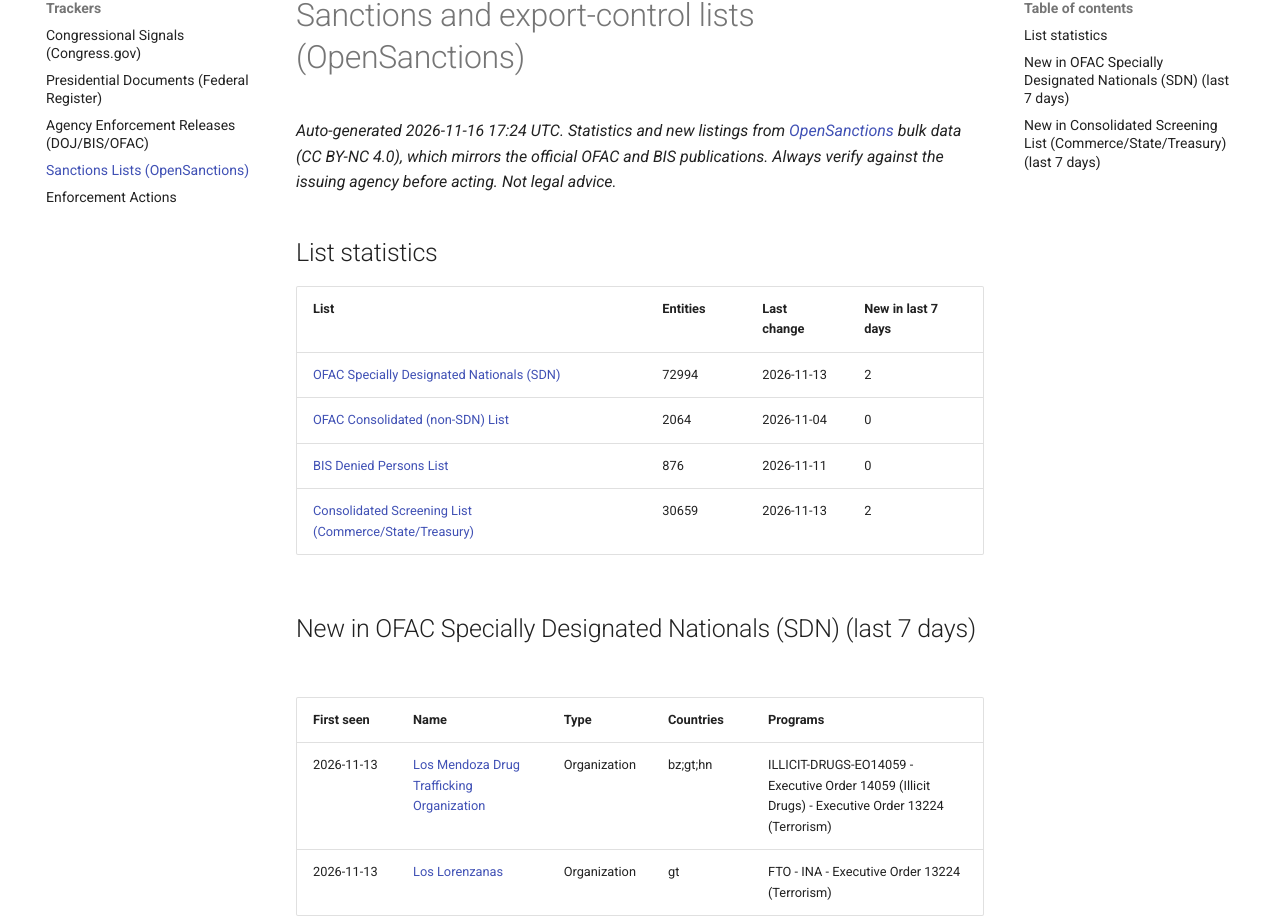
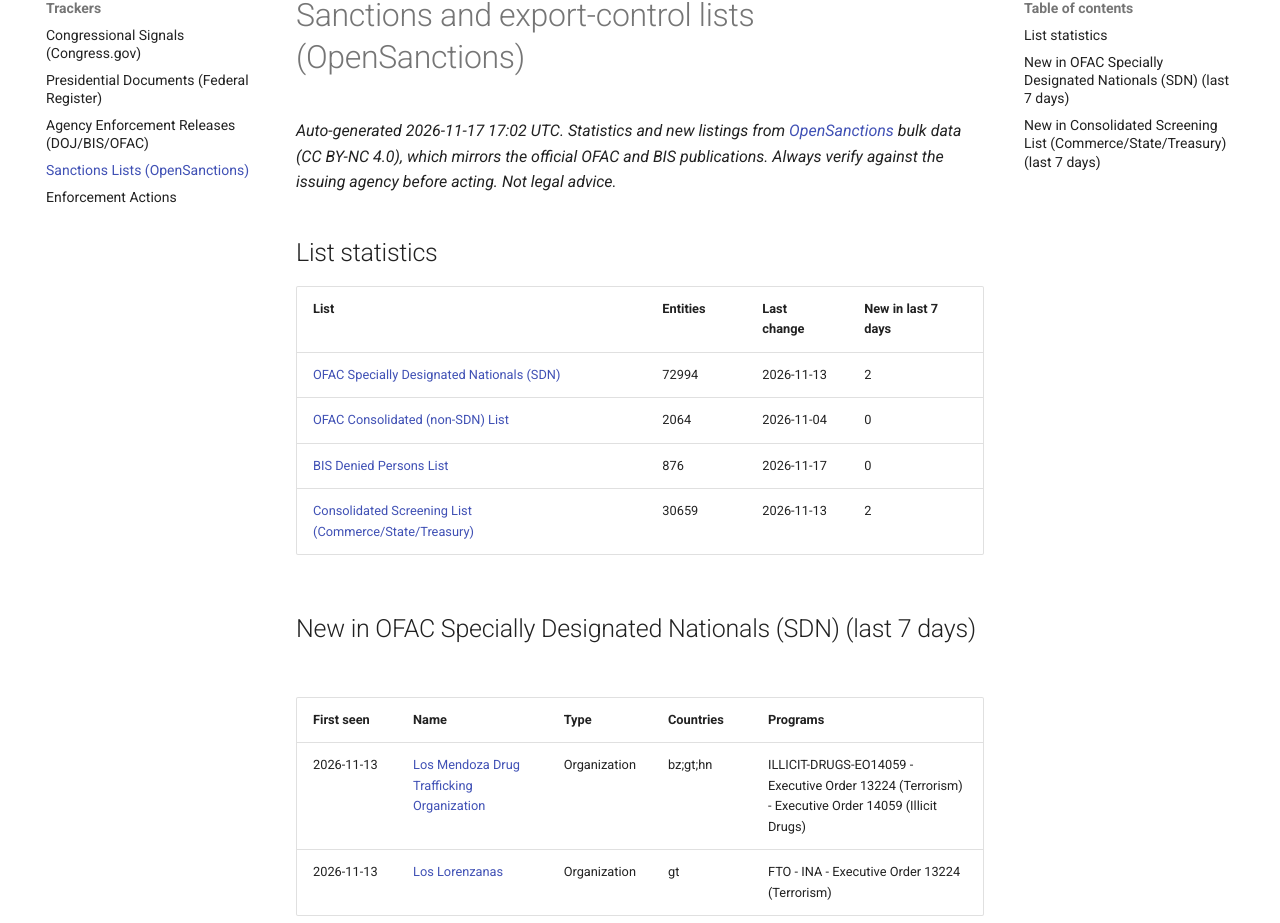
Before and after one commit to felipelago17/Congressional-Influence-Sanctions-Export-Controls, an MkDocs documentation site: the page built from docs/trackers/sanctions-data.md, in a window 1280 px wide and 1400 px high. Shown: the part 151-1074 px from the top of the window. Built offline with MkDocs 1.6.1 and Material for MkDocs 9.7.7, drawn with Linux system fonts in a browser that asks for light colours; comment, search, counter and statistics services are not loaded.

Commit message:
data: sanctions lists 2026-11-17

```diff
--- a/docs/trackers/sanctions-data.md
+++ b/docs/trackers/sanctions-data.md
@@ -1,6 +1,6 @@
 # Sanctions and export-control lists (OpenSanctions)
 
-*Auto-generated 2026-11-16 17:24 UTC. Statistics and new listings from [OpenSanctions](https://www.opensanctions.org/) bulk data (CC BY-NC 4.0), which mirrors the official OFAC and BIS publications. Always verify against the issuing agency before acting. Not legal advice.*
+*Auto-generated 2026-11-17 17:02 UTC. Statistics and new listings from [OpenSanctions](https://www.opensanctions.org/) bulk data (CC BY-NC 4.0), which mirrors the official OFAC and BIS publications. Always verify against the issuing agency before acting. Not legal advice.*
 
 ## List statistics
 
@@ -8,22 +8,22 @@
 |---|---|---|---|
 | [OFAC Specially Designated Nationals (SDN)](https://www.opensanctions.org/datasets/us_ofac_sdn/) | 72994 | 2026-11-13 | 2 |
 | [OFAC Consolidated (non-SDN) List](https://www.opensanctions.org/datasets/us_ofac_cons/) | 2064 | 2026-11-04 | 0 |
-| [BIS Denied Persons List](https://www.opensanctions.org/datasets/us_bis_denied/) | 876 | 2026-11-11 | 0 |
+| [BIS Denied Persons List](https://www.opensanctions.org/datasets/us_bis_denied/) | 876 | 2026-11-17 | 0 |
 | [Consolidated Screening List (Commerce/State/Treasury)](https://www.opensanctions.org/datasets/us_trade_csl/) | 30659 | 2026-11-13 | 2 |
 
 ## New in OFAC Specially Designated Nationals (SDN) (last 7 days)
 
 | First seen | Name | Type | Countries | Programs |
 |---|---|---|---|---|
-| 2026-11-13 | [Los Mendoza Drug Trafficking Organization](https://www.opensanctions.org/entities/ofac-59031/) | Organization | bz;gt;hn | ILLICIT-DRUGS-EO14059 - Executive Order 14059 (Illicit Drugs) - Executive Order 13224 (Terrorism) |
-| 2026-11-13 | [Los Lorenzanas](https://www.opensanctions.org/entities/ofac-59070/) | Organization | gt | FTO - INA - Executive Order 13224 (Terrorism) |
+| 2026-11-13 | [Los Mendoza Drug Trafficking Organization](https://www.opensanctions.org/entities/ofac-59031/) | Organization | bz;gt;hn | ILLICIT-DRUGS-EO14059 - Executive Order 13224 (Terrorism) - Executive Order 14059 (Illicit Drugs) |
+| 2026-11-13 | [Los Lorenzanas](https://www.opensanctions.org/entities/NK-F7u642SKvvk5SmwHdHe8Ky/) | Organization | gt | FTO - INA - Executive Order 13224 (Terrorism) |
 
 ## New in Consolidated Screening List (Commerce/State/Treasury) (last 7 days)
 
 | First seen | Name | Type | Countries | Programs |
 |---|---|---|---|---|
 | 2026-11-13 | [LOS MENDOZA DRUG TRAFFICKING ORGANIZATION](https://www.opensanctions.org/entities/ofac-59031/) | Organization |  |  |
-| 2026-11-13 | [LOS LORENZANAS](https://www.opensanctions.org/entities/ofac-59070/) | Organization |  |  |
+| 2026-11-13 | [LOS LORENZANAS](https://www.opensanctions.org/entities/NK-F7u642SKvvk5SmwHdHe8Ky/) | Organization |  |  |
 
 ---
 Designation volume is an **action** metric. It is never read as evidence of congressional influence unless a [graded linkage](../methodology/linkage-grades.md) is documented.
```
Also changed, not shown: 1 other file.
